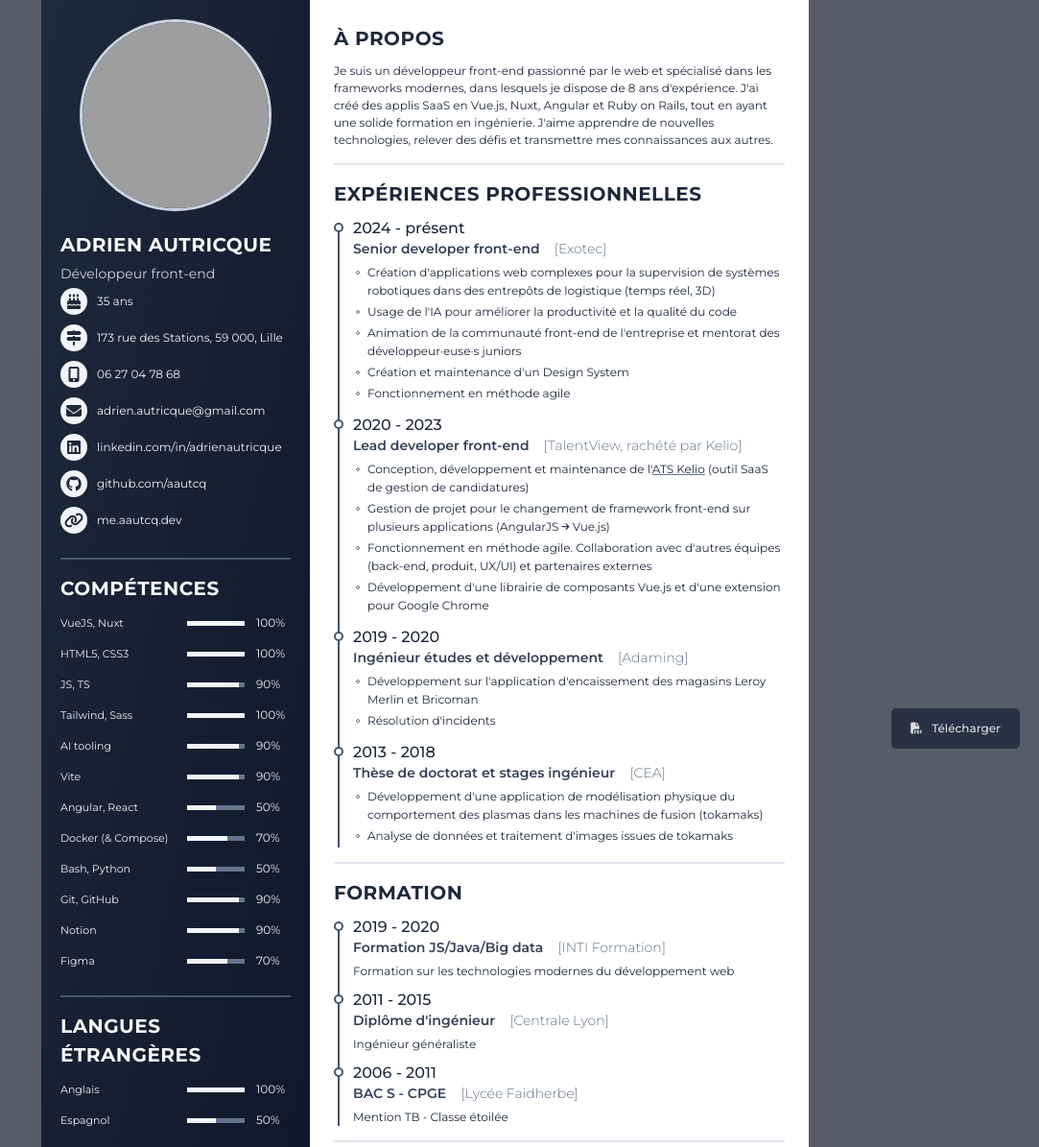
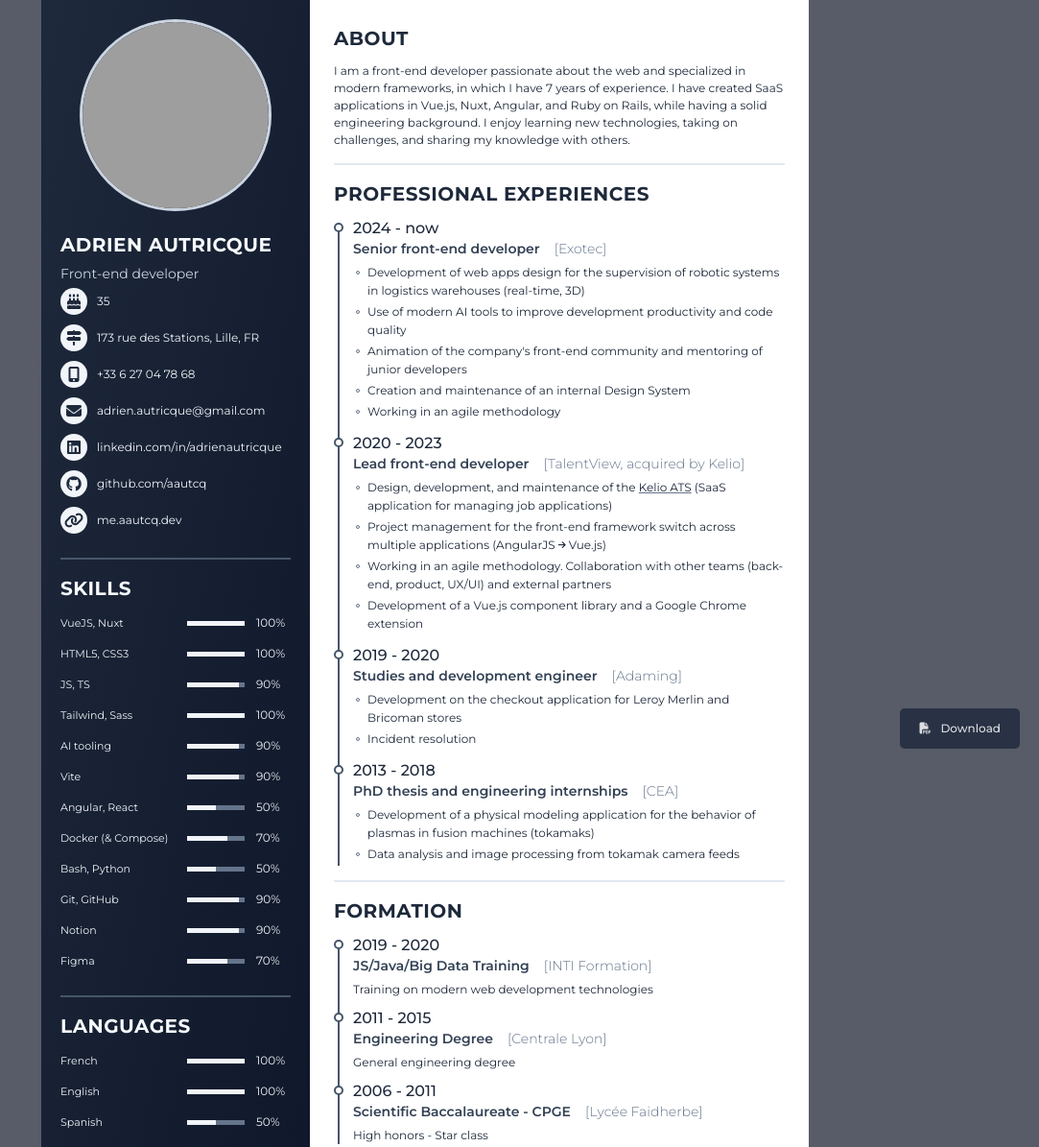
Before and after one commit to aautcq/web-resume, a website: page index.html in a window 1280 px wide. Shown: the top 1195 px of the page at 96% size, without its empty margins (197-1280 px from the left). Drawn offline with Linux system fonts and the light colour scheme; grey boxes are pictures that could not be loaded.

Commit message:
feat: translate to english

```diff
--- a/index.html
+++ b/index.html
@@ -1,21 +1,21 @@
 <!DOCTYPE html>
-<html lang="fr">
+<html lang="en">
   <head>
     <meta charset="UTF-8" />
     <meta name="viewport" content="width=device-width, initial-scale=1.0" />
-    <meta name="description" content="Découvrez la formation et les expériences professionnelles d'Adrien Autricque" />
+    <meta name="description" content="Discover Adrien Autricque's formation and professional experiences" />
     <meta name="twitter:image:src" content="https://web-resume.s3.eu-west-3.amazonaws.com/cv-preview.png" />
     <meta name="twitter:card" content="summary" />
     <meta name="twitter:title" content="CV Adrien Autricque" />
-    <meta name="twitter:description" content="Découvrez la formation et les expériences professionnelles d'Adrien Autricque" />
+    <meta name="twitter:description" content="Discover Adrien Autricque's formation and professional experiences" />
     <meta name="og:title" content="CV Adrien Autricque" />
-    <meta name="og:description" content="Découvrez la formation et les expériences professionnelles d'Adrien Autricque" />
+    <meta name="og:description" content="Discover Adrien Autricque's formation and professional experiences" />
     <meta name="og:image" content="https://web-resume.s3.eu-west-3.amazonaws.com/cv-preview.png" />
     <meta name="og:image:url" content="https://web-resume.s3.eu-west-3.amazonaws.com/cv-preview.png" />
     <meta name="og:url" content="https://cv.aautcq.com" />
     <meta name="og:type" content="profile" />
     <meta name="og:site_name" content="CV Adrien Autricque" />
-    <meta name="og:locale" content="fr_FR" />
+    <meta name="og:locale" content="en_US" />
     <title>CV Adrien Autricque</title>
     <link rel="icon" type="image/x-icon" href="favicon.png" />
     <script
@@ -34,46 +34,46 @@
         <div class="resume_profile">
           <img
             src="https://web-resume.s3.eu-west-3.amazonaws.com/photo-cv-2.jpg"
-            alt="Avatar Adrien Autricque"
+            alt="Photo of Adrien Autricque"
           />
         </div>
         <div class="resume_content">
           <section class="resume_item resume_info">
             <div class="title">
               <h1 translate="no" class="bold">Adrien Autricque</h1>
-              <h4 class="regular">Développeur front-end</h4>
-              <!-- <h5 class="regular--sm">Disponible sous 3 mois</h5> -->
+              <h4 class="regular">Front-end developer</h4>
+              <!-- <h5 class="regular--sm">Available under 3 months</h5> -->
             </div>
             <ul>
               <info-item>
                 <i slot="icon" aria-hidden="true" class="fas fa-birthday-cake"></i>
-                35 ans
+                35
               </info-item>
               <info-item>
                 <i slot="icon" aria-hidden="true" class="fas fa-map-signs"></i>
                 <a
                   href="https://www.google.com/maps/place/173+Rue+des+Stations,+59000+Lille"
-                  title="Adresse : 173 rue des Stations, 59 000, Lille"
+                  title="Address: 173 rue des Stations, 59 000, Lille, France"
                   target="_blank"
                   rel="noopener noreferrer"
-                  >173 rue des Stations, 59 000, Lille</a
+                  >173 rue des Stations, Lille, FR</a
                 >
               </info-item>
               <info-item>
                 <i slot="icon" aria-hidden="true" class="fas fa-mobile-alt"></i>
                 <a
                   href="tel:+33627047868"
-                  title="Numéro de téléphone : 06 27 04 78 68"
+                  title="Phone number: +33 6 27 04 78 68"
                   target="_blank"
                   rel="noopener noreferrer"
-                  >06 27 04 78 68</a
+                  >+33 6 27 04 78 68</a
                 >
               </info-item>
               <info-item>
                 <i slot="icon" aria-hidden="true" class="fas fa-envelope"></i>
                 <a
                   href="mailto:adrien.autricque@gmail.com"
-                  title="Adresse e-mail : adrien.autricque@gmail.com"
+                  title="Email address: adrien.autricque@gmail.com"
                   target="_blank"
                   rel="noopener noreferrer"
                   >adrien.autricque@gmail.com</a
@@ -83,7 +83,7 @@
                 <i slot="icon" aria-hidden="true" class="fab fa-linkedin"></i>
                 <a
                   href="https://www.linkedin.com/in/adrienautricque"
-                  title="Profil LinkedIn d'Adrien Autricque"
+                  title="LinkedIn profile of Adrien Autricque"
                   target="_blank"
                   rel="noopener noreferrer"
                   >linkedin.com/in/adrienautricque</a
@@ -93,7 +93,7 @@
                 <i slot="icon" aria-hidden="true" class="fab fa-github"></i>
                 <a
                   href="https://github.com/aautcq"
-                  title="Profil GitHub d'Adrien Autricque"
+                  title="GitHub profile of Adrien Autricque"
                   target="_blank"
                   rel="noopener noreferrer"
                   >github.com/aautcq</a
@@ -103,7 +103,7 @@
                 <i slot="icon" aria-hidden="true" class="fas fa-link"></i>
                 <a
                   href="https://me.aautcq.dev"
-                  title="Site personnel d'Adrien Autricque"
+                  title="Personal website of Adrien Autricque"
                   target="_blank"
                   rel="noopener noreferrer"
                   >me.aautcq.dev</a
@@ -113,7 +113,7 @@
           </section>
           <section class="resume_item">
             <div class="title">
-              <h2 class="bold">Compétences</h2>
+              <h2 class="bold">Skills</h2>
             </div>
             <ul translate="no">
               <skill-progress value="100">VueJS, Nuxt</skill-progress>
@@ -132,11 +132,12 @@
           </section>
           <section class="resume_item">
             <div class="title">
-              <h2 class="bold">Langues étrangères</h2>
+              <h2 class="bold">Languages</h2>
             </div>
             <ul>
-              <skill-progress value="100">Anglais</skill-progress>
-              <skill-progress value="50">Espagnol</skill-progress>
+              <skill-progress value="100">French</skill-progress>
+              <skill-progress value="100">English</skill-progress>
+              <skill-progress value="50">Spanish</skill-progress>
             </ul>
           </section>
         </div>
@@ -144,117 +145,112 @@
       <div class="resume_right">
         <section class="resume_item resume_about">
           <div class="title">
-            <h2 class="bold">À propos</h2>
+            <h2 class="bold">About</h2>
           </div>
           <p>
-            Je suis un développeur front-end passionné par le web et spécialisé
-            dans les frameworks modernes, dans lesquels je dispose de 8 ans
-            d'expérience. J'ai créé des applis SaaS en Vue.js, Nuxt, Angular et
-            Ruby on Rails, tout en ayant une solide formation en ingénierie.
-            J'aime apprendre de nouvelles technologies, relever des défis et
-            transmettre mes connaissances aux autres.
+            I am a front-end developer passionate about the web and specialized
+            in modern frameworks, in which I have 7 years of experience. I have
+            created SaaS applications in Vue.js, Nuxt, Angular, and Ruby on Rails,
+            while having a solid engineering background. I enjoy learning new
+            technologies, taking on challenges, and sharing my knowledge with others.
           </p>
         </section>
         <section class="resume_item resume_work">
           <div class="title">
-            <h2 class="bold">Expériences professionnelles</h2>
+            <h2 class="bold">Professional experiences</h2>
           </div>
           <ul>
-            <resume-item title="Senior developer front-end" dates="2024 - présent">
+            <resume-item title="Senior front-end developer" dates="2024 - now">
               <span slot="location"><a
                 href="https://www.exotec.com"
-                title="Site officiel d'Exotec"
+                title="Exotec official website"
                 target="_blank"
                 rel="noopener noreferrer"
                 >[Exotec]</a></span>
               <ul slot="description">
                 <resume-achievement-item>
-                  Création d'applications web complexes pour la supervision de
-                  systèmes robotiques dans des entrepôts de logistique (temps
-                  réel, 3D)
+                  Development of web apps design for the supervision of robotic
+                  systems in logistics warehouses (real-time, 3D)
                 </resume-achievement-item>
                 <resume-achievement-item>
-                  Usage de l'IA pour améliorer la productivité et la qualité du
-                  code
+                  Use of modern AI tools to improve development productivity and code quality
                 </resume-achievement-item>
                 <resume-achievement-item>
-                  Animation de la communauté front-end de l'entreprise et
-                  mentorat des développeur&#183;euse&#183;s juniors
+                  Animation of the company's front-end community and mentoring of junior developers
                 </resume-achievement-item>
                 <resume-achievement-item>
-                  Création et maintenance d'un Design System
+                  Creation and maintenance of an internal Design System
                 </resume-achievement-item>
                 <resume-achievement-item>
-                  Fonctionnement en méthode agile
+                  Working in an agile methodology
                 </resume-achievement-item>
               </ul>
             </resume-item>
-            <resume-item title="Lead developer front-end" dates="2020 - 2023">
+            <resume-item title="Lead front-end developer" dates="2020 - 2023">
               <span slot="location"><a
                 href="https://www.kelio.com/fr"
-                title="Site officiel de Kelio"
+                title="Kelio official website"
                 target="_blank"
                 rel="noopener noreferrer"
-                >[TalentView, rachété par Kelio]</a></span>
+                >[TalentView, acquired by Kelio]</a></span>
               <ul slot="description">
                 <resume-achievement-item>
-                  Conception, développement et maintenance de l'<a
+                  Design, development, and maintenance of the <a
                     href="https://www.youtube.com/watch?v=m2ddy7r80cI"
-                    title="Vidéo de présentation ATS Kelio"
+                    title="Presentation video of Kelio ATS"
                     target="_blank"
                     rel="noopener noreferrer"
                     class="styled"
-                    >ATS Kelio</a
+                    >Kelio ATS</a
                   >
-                  (outil SaaS de gestion de candidatures)
+                  (SaaS application for managing job applications)
                 </resume-achievement-item>
                 <resume-achievement-item>
-                  Gestion de projet pour le changement de framework front-end
-                  sur plusieurs applications (AngularJS
+                  Project management for the front-end framework switch
+                  across multiple applications (AngularJS
                   <i class="fas fa-xs fa-arrow-right"></i> Vue.js)
                 </resume-achievement-item>
                 <resume-achievement-item>
-                  Fonctionnement en méthode agile. Collaboration avec d'autres
-                  équipes (back-end, produit, UX/UI) et partenaires externes
+                  Working in an agile methodology. Collaboration with other
+                  teams (back-end, product, UX/UI) and external partners
                 </resume-achievement-item>
                 <resume-achievement-item>
-                  Développement d'une librairie de composants Vue.js et d'une
-                  extension pour Google Chrome
+                  Development of a Vue.js component library and a
+                  Google Chrome extension
                 </resume-achievement-item>
               </ul>
             </resume-item>
-            <resume-item title="Ingénieur études et développement" dates="2019 - 2020">
+            <resume-item title="Studies and development engineer" dates="2019 - 2020">
               <span slot="location"><a
                 href="https://fr.linkedin.com/company/groupe-adaming"
-                title="Page LinkedIn d'Adaming"
+                title="LinkedIn page of Adaming"
                 target="_blank"
                 rel="noopener noreferrer"
                 >[Adaming]</a></span>
               <ul slot="description">
                 <resume-achievement-item>
-                  Développement sur l'application d'encaissement des magasins
-                  Leroy Merlin et Bricoman
+                  Development on the checkout application for Leroy Merlin and Bricoman stores
                 </resume-achievement-item>
                 <resume-achievement-item>
-                  Résolution d'incidents
+                  Incident resolution
                 </resume-achievement-item>
               </ul>
             </resume-item>
-            <resume-item title="Thèse de doctorat et stages ingénieur" dates="2013 - 2018" last>
+            <resume-item title="PhD thesis and engineering internships" dates="2013 - 2018" last>
               <span slot="location"><a
                 href="https://cadarache.cea.fr"
-                title="Site officiel du CEA Cadarache"
+                title="Official website of CEA Cadarache"
                 target="_blank"
                 rel="noopener noreferrer"
                 >[CEA]</a></span>
               <ul slot="description">
                 <resume-achievement-item>
-                  Développement d'une application de modélisation physique du
-                  comportement des plasmas dans les machines de fusion
+                  Development of a physical modeling application for the
+                  behavior of plasmas in fusion machines
                   (tokamaks)
                 </resume-achievement-item>
                 <resume-achievement-item>
-                  Analyse de données et traitement d'images issues de tokamaks
+                  Data analysis and image processing from tokamak camera feeds
                 </resume-achievement-item>
               </ul>
             </resume-item>
@@ -265,71 +261,46 @@
             <h2 class="bold">Formation</h2>
           </div>
           <ul>
-            <resume-item title="Formation JS/Java/Big data" dates="2019 - 2020">
+            <resume-item title="JS/Java/Big Data Training" dates="2019 - 2020">
               <span slot="location"><a
                 href="https://www.linkedin.com/company/inti-formation/?originalSubdomain=fr"
-                title="Page LinkedIn de INTI Formation"
+                title="LinkedIn page of INTI Formation"
                 target="_blank"
                 rel="noopener noreferrer"
                 >[INTI Formation]</a></span>
               <p slot="description">
-                Formation sur les technologies modernes du développement web
+                Training on modern web development technologies
               </p>
             </resume-item>
-            <resume-item title="Diplôme d'ingénieur" dates="2011 - 2015">
+            <resume-item title="Engineering Degree" dates="2011 - 2015">
               <span slot="location"><a
                 href="https://www.ec-lyon.fr"
-                title="Site officiel de Centrale Lyon"
+                title="Official website of Centrale Lyon"
                 target="_blank"
                 rel="noopener noreferrer"
                 >[Centrale Lyon]</a></span>
-              <p slot="description">Ingénieur généraliste</p>
+              <p slot="description">General engineering degree</p>
             </resume-item>
-            <!-- <resume-item title="Master 2 de physique" dates="2014 - 2015">
+            <!-- <resume-item title="Masters Degree in physics" dates="2014 - 2015">
               <span slot="location"><a
                 href="https://www.univ-lyon1.fr"
-                title="Site officiel de l'Université Claude Bernard Lyon 1"
+                title="Official website of Claude Bernard University Lyon 1"
                 target="_blank"
                 rel="noopener noreferrer"
                 >[Lyon 1]</a></span>
               <p slot="description">
-                Synthèse, caractérisation et vieillissement des matériaux du
-                nucléaire
+                Synthesis, characterization, and aging of nuclear materials
               </p>
             </resume-item> -->
-            <resume-item title="BAC S - CPGE" dates="2006 - 2011" last>
+            <resume-item title="Scientific Baccalaureate - CPGE" dates="2006 - 2011" last>
               <span slot="location"><a
                 href="https://www.faidherbe.org"
-                title="Site officiel du Lycée Faidherbe"
+                title="Official website of Lycée Faidherbe"
                 target="_blank"
                 rel="noopener noreferrer"
                 >[Lycée Faidherbe]</a></span>
-              <p slot="description">Mention TB - Classe étoilée</p>
+              <p slot="description">High honors - Star class</p>
             </resume-item>
-            <!-- <resume-item title="Classes préparatoires aux grandes écoles" dates="2009 - 2011">
-              <span slot="location"><a
-                href="https://www.faidherbe.org"
-                title="Site officiel du Lycée Faidherbe"
-                target="_blank"
-                rel="noopener noreferrer"
-                >[Lycée Faidherbe]</a></span>
-              <p slot="description">
-                Mathématiques, physique et sciences de l'ingénieur - Classe
-                étoilée
-              </p>
-            </resume-item>
-            <resume-item title="Baccalauréat scientifique" dates="2006 - 2009">
-              <span slot="location"> <a
-                href="https://www.lycee-saint-cricq.org"
-                title="Site officiel du Lycée Saint-Cricq"
-                target="_blank"
-                rel="noopener noreferrer"
-                >[Lycée St Cricq]</a></span>
-              <p slot="description">
-                Option sciences de l'ingénieur - Spécialité mathématiques -
-                Mention TB
-              </p>
-            </resume-item> -->
           </ul>
         </section>
         <section class="resume_item resume_hobby">
@@ -355,11 +326,11 @@
       rel="noopener noreferrer"
       type="application/pdf"
       class="download-link"
-      title="Télécharger la version PDF de mon CV"
+      title="Download the PDF version of my CV"
       data-pdf-exclude="true"
     >
       <i class="fas fa-file-pdf" aria-hidden="true"></i>
-      Télécharger
+      Download
     </a>
   </body>
 </html>
```
Also changed, not shown: 1 other file.
